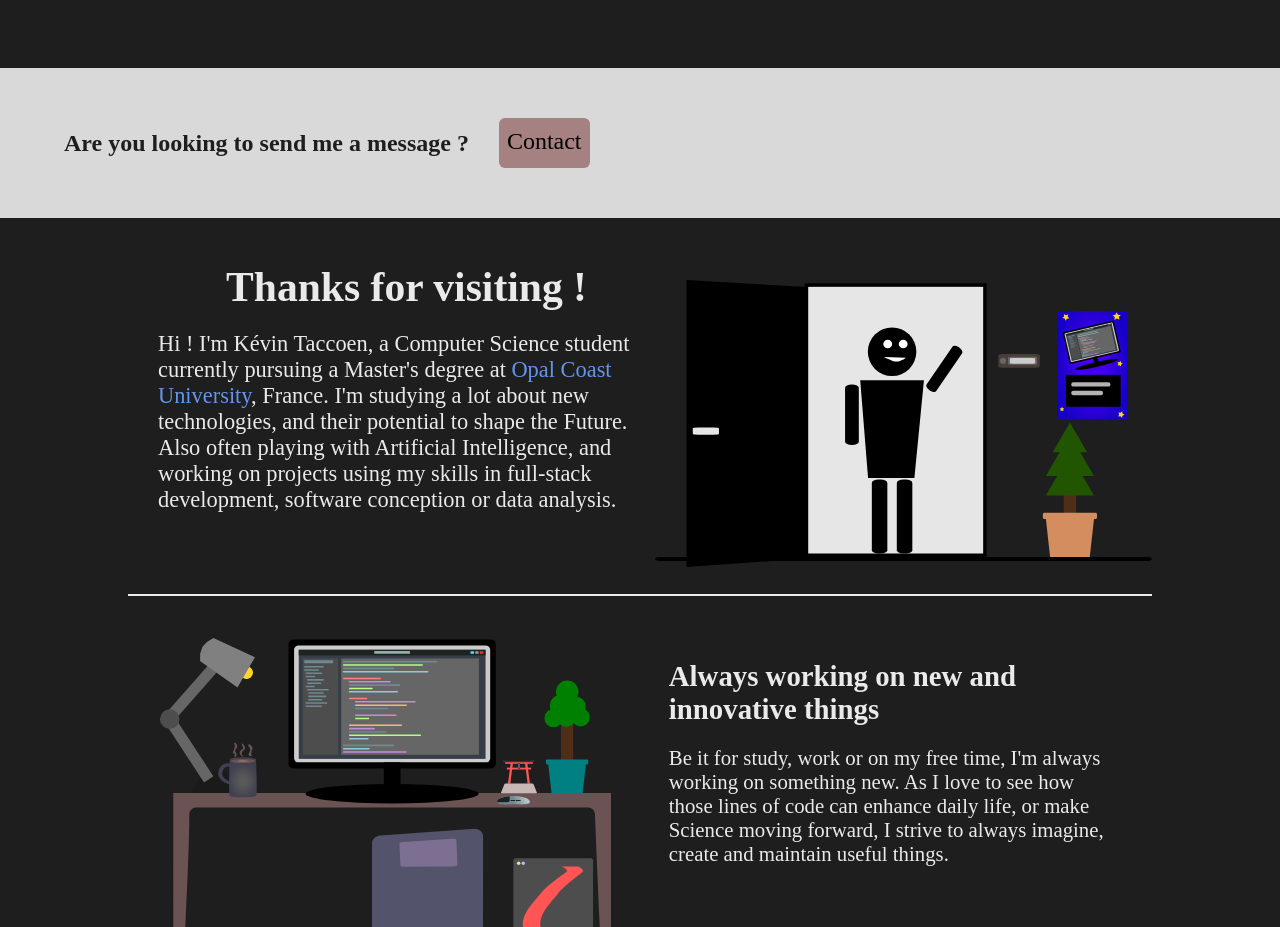
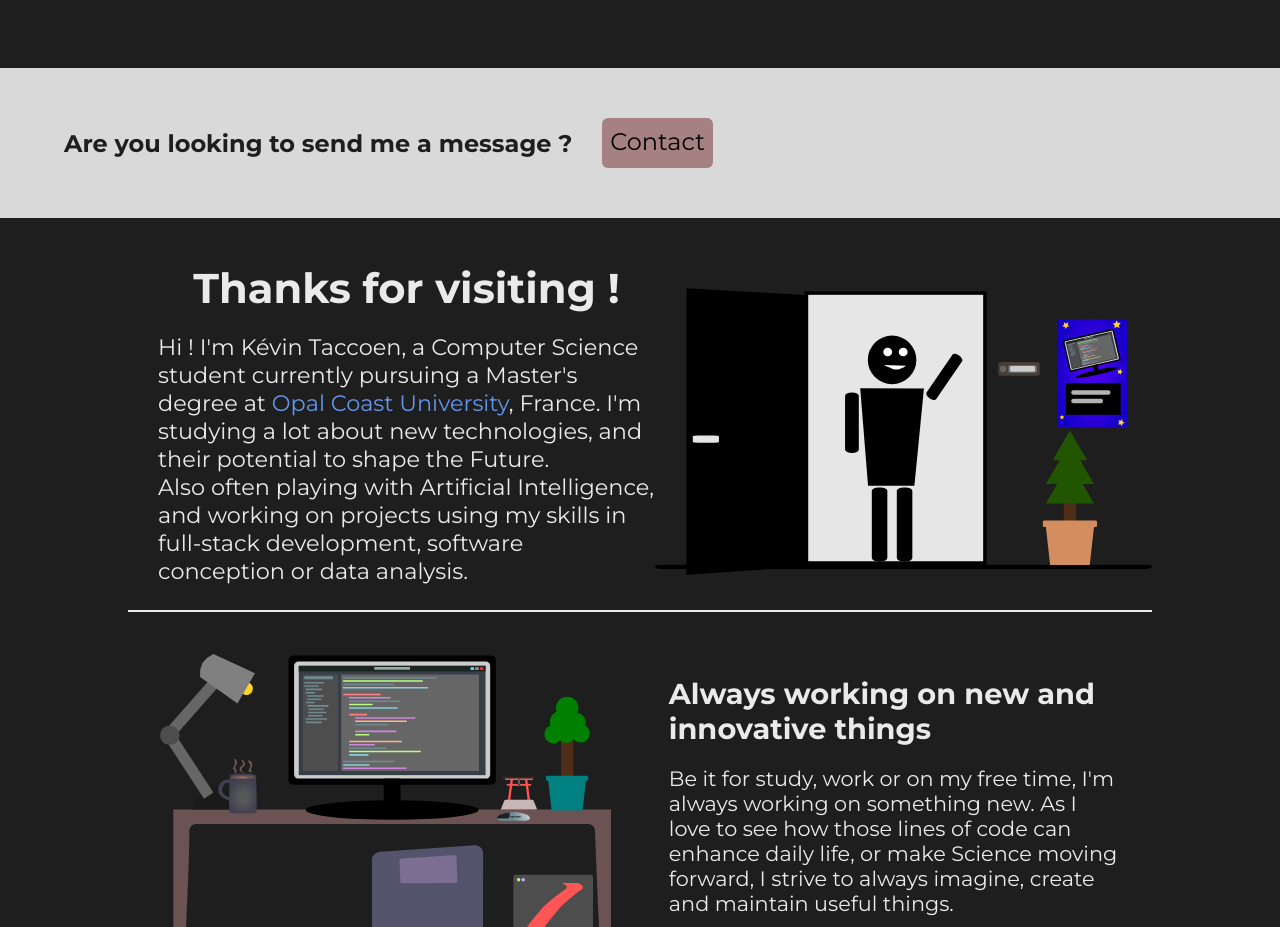
Before and after one commit to LJ5O/website, a Vue app: page / in a window 1280 px wide. Shown: the part 860-1787 px from the top of the page. Built offline with nearby package versions, Linux system fonts and the light colour scheme.

Commit message:
Font families

```diff
--- a/index.html
+++ b/index.html
@@ -4,6 +4,12 @@
     <meta charset="UTF-8">
     <link rel="icon" href="/favicon.ico">
     <meta name="viewport" content="width=device-width, initial-scale=1.0">
+
+    <!-- Google Fonts -->
+    <link rel="preconnect" href="https://fonts.googleapis.com">
+    <link rel="preconnect" href="https://fonts.gstatic.com" crossorigin>
+    <link href="https://fonts.googleapis.com/css2?family=Montserrat:ital,wght@0,100..900;1,100..900&family=Noto+Sans+JP:wght@100..900&display=swap" rel="stylesheet">
+
     <title>Kévin Taccoen</title>
   </head>
   <body id="app">
--- a/src/assets/main.css
+++ b/src/assets/main.css
@@ -2,7 +2,19 @@
 
 h1,h2,h3,h4,h5,p,td,th{
   color: #EAEAEA;
-  /*Family Roboto or Atma ?*/
+  /*font-family: "Noto Sans JP", "Montserrat", sans-serif;*/
+}
+
+body{
+  font-family: Arial, Helvetica, sans-serif;
+}
+
+body.fr,body.en{
+  font-family: "Montserrat", Arial, Helvetica, sans-serif;
+}
+
+body.ja{
+  font-family: "Noto Sans JP", sans-serif;
 }
 
 a{
--- a/src/main.js
+++ b/src/main.js
@@ -43,7 +43,9 @@
       ja: ja,
       fr: fr
     }
-})
+});
+
+document.body.classList.add(userLanguage);
 
 // Creating App
 
```
